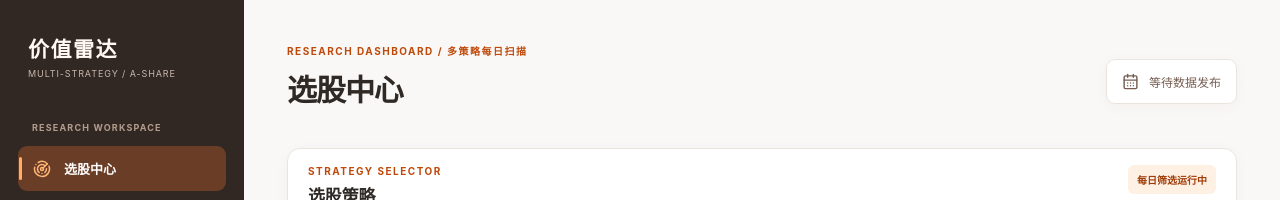
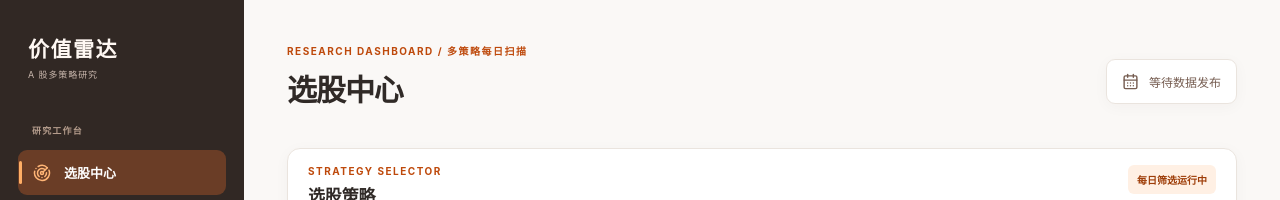
Before and after one commit to LGuangming/a-share-value-screener, a Next.js app: page / in a window 1280 px wide. Shown: the top 200 px of the page. Built offline with nearby package versions, Linux system fonts and the light colour scheme.

Commit message:
Integrate UI V2: components/nav.tsx

```diff
--- a/components/nav.tsx
+++ b/components/nav.tsx
@@ -52,9 +52,9 @@ export default function Nav() {
   return <>
     <aside className="sidebar">
       <Link className="brand" href={strategyHref("/")}>
-        <span className="brand-text"><strong>价值雷达</strong><small>MULTI-STRATEGY / A-SHARE</small></span>
+        <span className="brand-text"><strong>价值雷达</strong><small>A 股多策略研究</small></span>
       </Link>
-      <div className="nav-caption">RESEARCH WORKSPACE</div>
+      <div className="nav-caption">研究工作台</div>
       <nav className="nav-main" aria-label="主导航">
         {links.map(({ href, label, Icon }) => {
           const isActive = activeHref === href;
```
